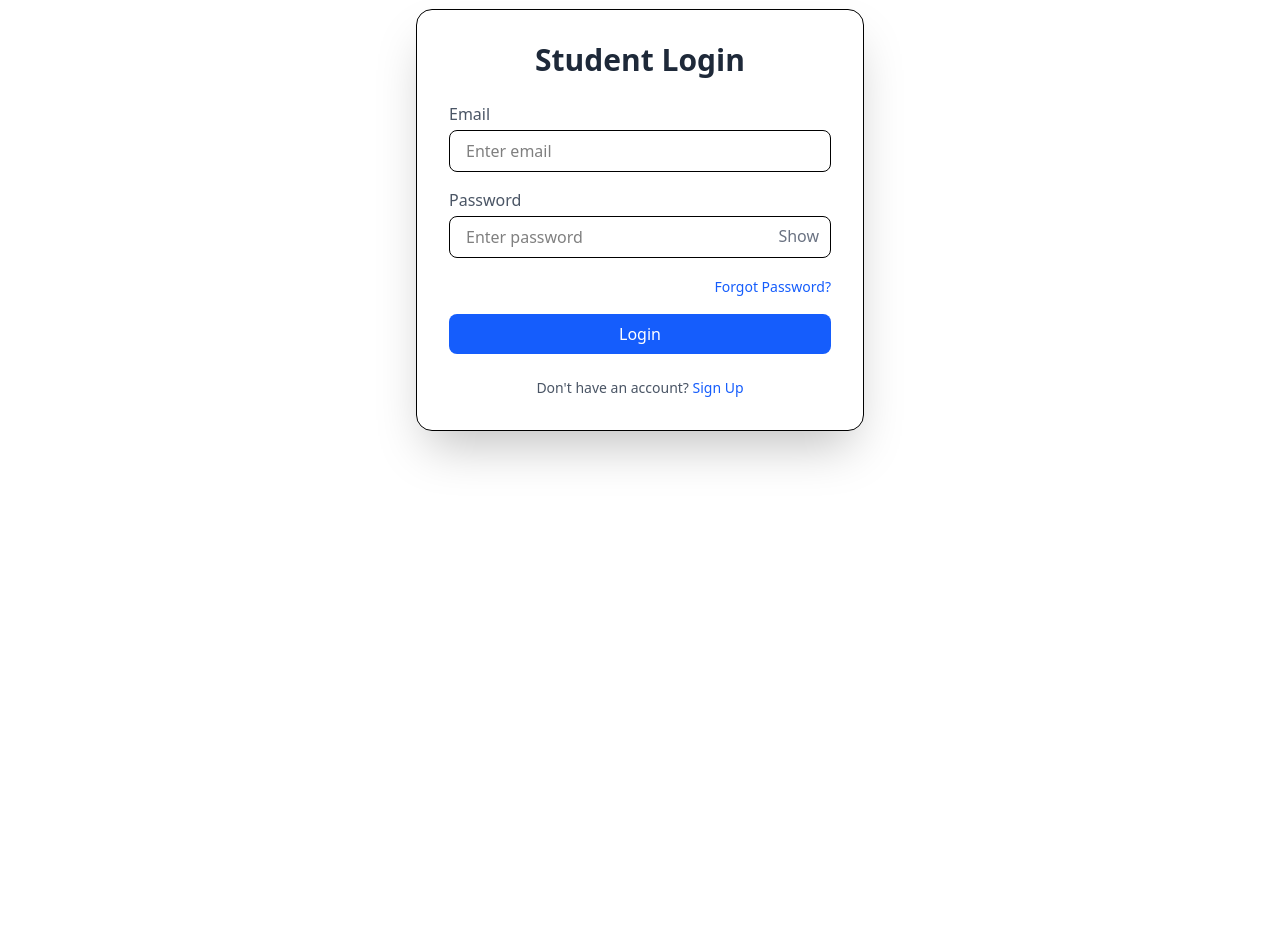
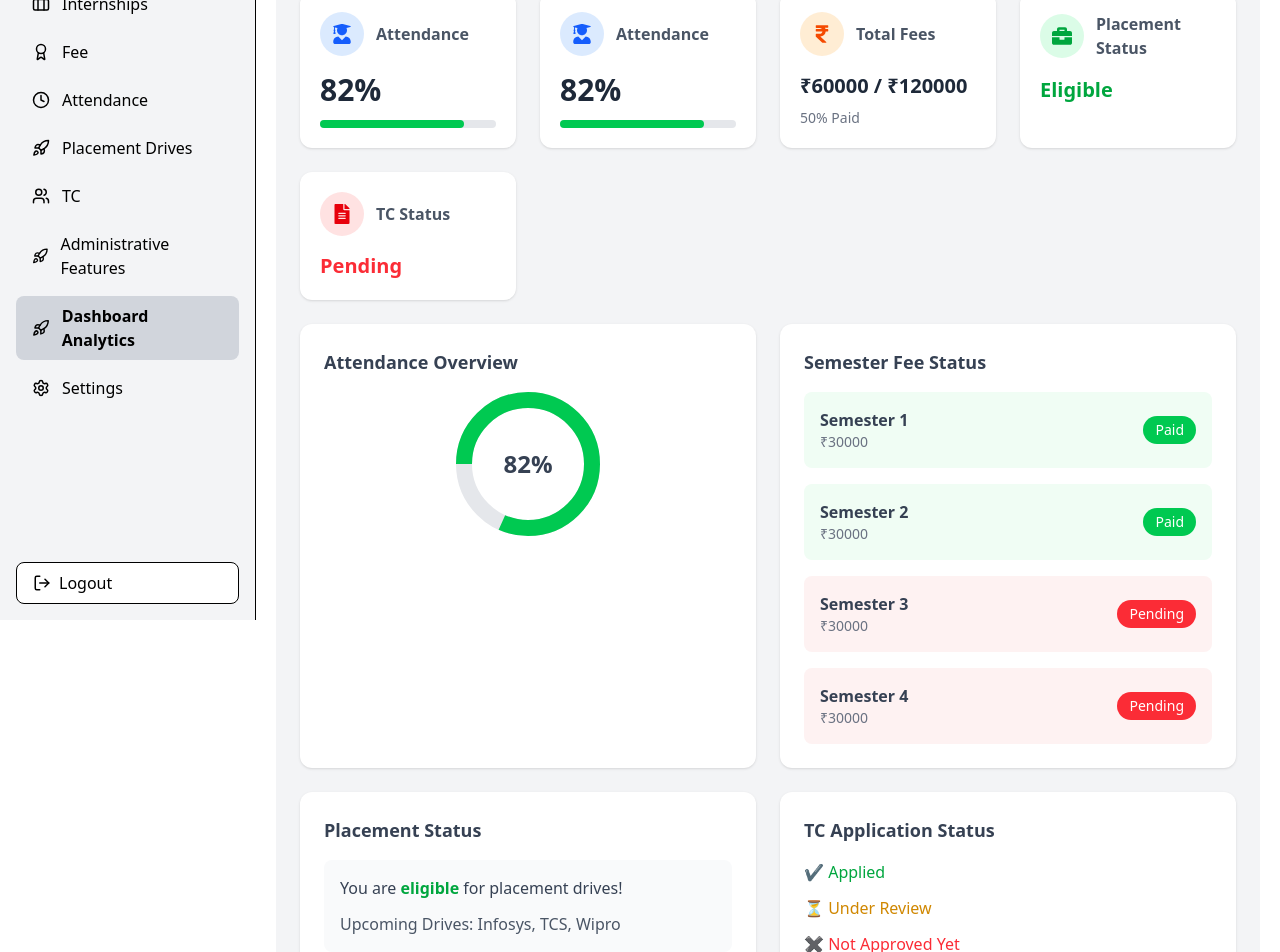
Before and after one commit to Piyush200516/CampusFlow, a React (Vite) app: page /Dashboard_Analytics in a window 1280 px wide. Before the commit this address led to /login. Shown: the part 180-1132 px from the top of the page. Before the commit the page ends 800 px from the top, so only its background shows below. Built offline with nearby package versions, Linux system fonts and the light colour scheme.

Commit message:
Student Analytics Dashboard

```diff
--- a/package.json
+++ b/package.json
@@ -15,6 +15,7 @@
     "lucide-react": "^0.574.0",
     "react": "^19.2.0",
     "react-dom": "^19.2.0",
+    "react-icons": "^5.5.0",
     "react-router-dom": "^6.30.3",
     "tailwindcss": "^4.1.18"
   },
--- a/src/App.jsx
+++ b/src/App.jsx
@@ -16,11 +16,9 @@ import FeePayment from "./pages/Student/FeePayment";
 import Information from "./pages/Student/Information";
 import TC from "./pages/Student/TC";
 import Settings from "./pages/Student/Settings";
-
-
+import Dashboard_Analytics from "./pages/Student/Dashboard_Analytics";
 
 import { Outlet } from "react-router-dom";
-
 
 // ✅ Layout Component (Common Navbar)
 function Layout() {
@@ -62,6 +60,7 @@ function App() {
           <Route path="Plackment" element={<Plackment />} />
           <Route path="TC" element={<TC />} />
           <Route path="/settings" element={<Settings />} />
+          <Route path="Dashboard_Analytics" element={<Dashboard_Analytics/>} />
          </Route>
 
         {/* Fallback */}
--- a/src/pages/Student/Career_Growth Section.jsx
+++ /dev/null
@@ -1,13 +0,0 @@
-7️⃣ 🏆 Certifications
-
-Upload certificates
-
-Internship completion proof
-
-Skill badges
-
-8️⃣ 📂 Resume Builder
-
-Auto resume from profile
-
-Download PDF resume
--- a/src/pages/Student/Dashboard_Analytics.jsx
+++ b/src/pages/Student/Dashboard_Analytics.jsx
@@ -1,27 +1,280 @@
-Role-Based Access
+// Role-Based Access
 
-Student
+//Student
 
-CDC
+//CDC
 
-Department
+//Department
 
-College Student Section
+//College Student Section
 
-1️⃣2️⃣ 📊 Dashboard Analytics
+//1️⃣2️⃣ 📊 Dashboard Analytics
 
-Attendance percentage chart
+//Attendance percentage chart
 
-Fee progress bar
+//Fee progress bar
 
-Placement status card
+//Placement status card
 
-TC status tracker
+//TC status tracker
+// ======================================================
+// 📊 Dashboard_Analytics.jsx
+// Description: Student Dashboard Analytics Page
+// Includes: Attendance Chart, Fee Progress,
+//           Placement Status, TC Status Tracker
+// Author: Piyush Mishra
+// ======================================================
+import { FaUserGraduate, FaRupeeSign, FaBriefcase, FaFileAlt } from "react-icons/fa";
 
-1️⃣3️⃣ 🔔 Notification Bell (Topbar)
+export default function Dashboard_Analytics() {
 
-Real-time alerts
+  // ===================== DATA SECTION =====================
 
-Application status updates
+  const attendance = 82;
 
-Placement selection updates
+  const semesterFees = [
+    { sem: 1, amount: 30000, status: "Paid" },
+    { sem: 2, amount: 30000, status: "Paid" },
+    { sem: 3, amount: 30000, status: "Pending" },
+    { sem: 4, amount: 30000, status: "Pending" },
+  ];
+
+  const totalFees = semesterFees.reduce((sum, s) => sum + s.amount, 0);
+  const paidFees = semesterFees
+    .filter((s) => s.status === "Paid")
+    .reduce((sum, s) => sum + s.amount, 0);
+
+  const feePercent = Math.round((paidFees / totalFees) * 100);
+
+  // ===================== UI SECTION =====================
+
+  return (
+    <div className="p-6 bg-gray-100 min-h-screen space-y-6">
+
+      {/* ================= PAGE TITLE ================= */}
+      <h1 className="text-2xl font-bold text-gray-700">
+        Student Analytics Dashboard
+      </h1>
+
+      {/* ================= TOP CARDS ================= */}
+      <div className="grid grid-cols-1 md:grid-cols-4 gap-6">
+
+        {/* CDC Attendance Card */}
+        <div className="bg-white rounded-xl shadow p-5">
+          <div className="flex items-center gap-3">
+            <div className="bg-blue-100 p-3 rounded-full">
+              <FaUserGraduate className="text-blue-600 text-xl" />
+            </div>
+            <h2 className="font-semibold text-gray-600">Attendance</h2>
+          </div>
+
+          <p className="text-3xl font-bold mt-4 text-gray-800">
+            {attendance}%
+          </p>
+
+          <div className="w-full bg-gray-200 h-2 rounded mt-3">
+            <div
+              className="bg-green-500 h-2 rounded"
+              style={{ width: `${attendance}%` }}
+            ></div>
+          </div>
+        </div>
+
+        {/* Attendance Card */}
+        <div className="bg-white rounded-xl shadow p-5">
+          <div className="flex items-center gap-3">
+            <div className="bg-blue-100 p-3 rounded-full">
+              <FaUserGraduate className="text-blue-600 text-xl" />
+            </div>
+            <h2 className="font-semibold text-gray-600">Attendance</h2>
+          </div>
+
+          <p className="text-3xl font-bold mt-4 text-gray-800">
+            {attendance}%
+          </p>
+
+          <div className="w-full bg-gray-200 h-2 rounded mt-3">
+            <div
+              className="bg-green-500 h-2 rounded"
+              style={{ width: `${attendance}%` }}
+            ></div>
+          </div>
+        </div>
+
+        {/* Fees Overview Card */}
+        <div className="bg-white rounded-xl shadow p-5">
+          <div className="flex items-center gap-3">
+            <div className="bg-orange-100 p-3 rounded-full">
+              <FaRupeeSign className="text-orange-600 text-xl" />
+            </div>
+            <h2 className="font-semibold text-gray-600">Total Fees</h2>
+          </div>
+
+          <p className="text-xl font-bold mt-4 text-gray-800">
+            ₹{paidFees} / ₹{totalFees}
+          </p>
+
+          <p className="text-sm text-gray-500 mt-2">
+            {feePercent}% Paid
+          </p>
+        </div>
+
+        {/* Placement Card */}
+        <div className="bg-white rounded-xl shadow p-5">
+          <div className="flex items-center gap-3">
+            <div className="bg-green-100 p-3 rounded-full">
+              <FaBriefcase className="text-green-600 text-xl" />
+            </div>
+            <h2 className="font-semibold text-gray-600">Placement Status</h2>
+          </div>
+
+          <p className="text-xl font-bold mt-4 text-green-600">
+            Eligible
+          </p>
+        </div>
+
+        {/* TC Status Card */}
+        <div className="bg-white rounded-xl shadow p-5">
+          <div className="flex items-center gap-3">
+            <div className="bg-red-100 p-3 rounded-full">
+              <FaFileAlt className="text-red-600 text-xl" />
+            </div>
+            <h2 className="font-semibold text-gray-600">TC Status</h2>
+          </div>
+
+          <p className="text-xl font-bold mt-4 text-red-500">
+            Pending
+          </p>
+        </div>
+
+      </div>
+
+      {/* ================= MIDDLE SECTION ================= */}
+      <div className="grid grid-cols-1 md:grid-cols-2 gap-6">
+
+        {/* Attendance Overview Circle */}
+        <div className="bg-white rounded-xl shadow p-6">
+          <h2 className="text-lg font-semibold mb-4 text-gray-700">
+            Attendance Overview
+          </h2>
+
+          <div className="flex items-center justify-center">
+            <div className="relative w-36 h-36">
+
+              <div className="absolute inset-0 flex items-center justify-center text-2xl font-bold text-gray-700">
+                {attendance}%
+              </div>
+
+              <svg className="transform -rotate-90" viewBox="0 0 36 36">
+                <path
+                  className="text-gray-200"
+                  strokeWidth="4"
+                  stroke="currentColor"
+                  fill="transparent"
+                  d="M18 2 a 16 16 0 1 1 0 32 a 16 16 0 1 1 0 -32"
+                />
+                <path
+                  className="text-green-500"
+                  strokeWidth="4"
+                  strokeDasharray={`${attendance}, 100`}
+                  stroke="currentColor"
+                  fill="transparent"
+                  d="M18 2 a 16 16 0 1 1 0 32 a 16 16 0 1 1 0 -32"
+                />
+              </svg>
+
+            </div>
+          </div>
+        </div>
+
+        {/* Semester Fee Status */}
+        <div className="bg-white rounded-xl shadow p-6">
+          <h2 className="text-lg font-semibold mb-4 text-gray-700">
+            Semester Fee Status
+          </h2>
+
+          <div className="space-y-4">
+
+            {semesterFees.map((sem) => (
+              <div
+                key={sem.sem}
+                className={`flex items-center justify-between p-4 rounded-lg ${
+                  sem.status === "Paid"
+                    ? "bg-green-50"
+                    : "bg-red-50"
+                }`}
+              >
+                <div>
+                  <p className="font-semibold text-gray-700">
+                    Semester {sem.sem}
+                  </p>
+                  <p className="text-sm text-gray-500">
+                    ₹{sem.amount}
+                  </p>
+                </div>
+
+                <span
+                  className={`px-3 py-1 rounded-full text-sm text-white ${
+                    sem.status === "Paid"
+                      ? "bg-green-500"
+                      : "bg-red-500"
+                  }`}
+                >
+                  {sem.status}
+                </span>
+              </div>
+            ))}
+
+          </div>
+        </div>
+
+      </div>
+
+      {/* ================= BOTTOM SECTION ================= */}
+      <div className="grid grid-cols-1 md:grid-cols-2 gap-6">
+
+        {/* Placement Section */}
+        <div className="bg-white rounded-xl shadow p-6">
+          <h2 className="text-lg font-semibold mb-4 text-gray-700">
+            Placement Status
+          </h2>
+
+          <div className="bg-gray-50 p-4 rounded-lg">
+            <p className="text-gray-700">
+              You are{" "}
+              <span className="text-green-600 font-bold">
+                eligible
+              </span>{" "}
+              for placement drives!
+            </p>
+
+            <p className="mt-3 text-gray-600">
+              Upcoming Drives: Infosys, TCS, Wipro
+            </p>
+          </div>
+        </div>
+
+        {/* TC Application Status */}
+        <div className="bg-white rounded-xl shadow p-6">
+          <h2 className="text-lg font-semibold mb-4 text-gray-700">
+            TC Application Status
+          </h2>
+
+          <ul className="space-y-3 text-gray-700">
+            <li className="text-green-600 font-medium">
+              ✔ Applied
+            </li>
+            <li className="text-yellow-600 font-medium">
+              ⏳ Under Review
+            </li>
+            <li className="text-red-500 font-medium">
+              ✖ Not Approved Yet
+            </li>
+          </ul>
+        </div>
+
+      </div>
+
+    </div>
+  );
+}
--- a/src/pages/Student/Sidebar.jsx
+++ b/src/pages/Student/Sidebar.jsx
@@ -22,7 +22,6 @@ export default function Sidebar() {
     { name: "Attendance", path: "/attendance", icon: <Clock size={18} /> },
     { name: "Placement Drives", path: "/Plackment", icon: <Rocket size={18} /> },
     { name: "TC", path: "/TC", icon: <Users size={18} /> },
-    { name: "Career & Growth Section", path: "/Creer_Growth", icon: <Rocket size={18} /> },
     { name: "Administrative Features", path: "/Administrative_Features", icon: <Rocket size={18} /> },
      { name: "Dashboard Analytics", path: "/Dashboard_Analytics", icon: <Rocket size={18} /> },
    { name: "Settings", path: "/settings", icon: <Settings size={18} /> },
```
Also changed, not shown: 1 other file (tests, documents, lock files or other folders).
